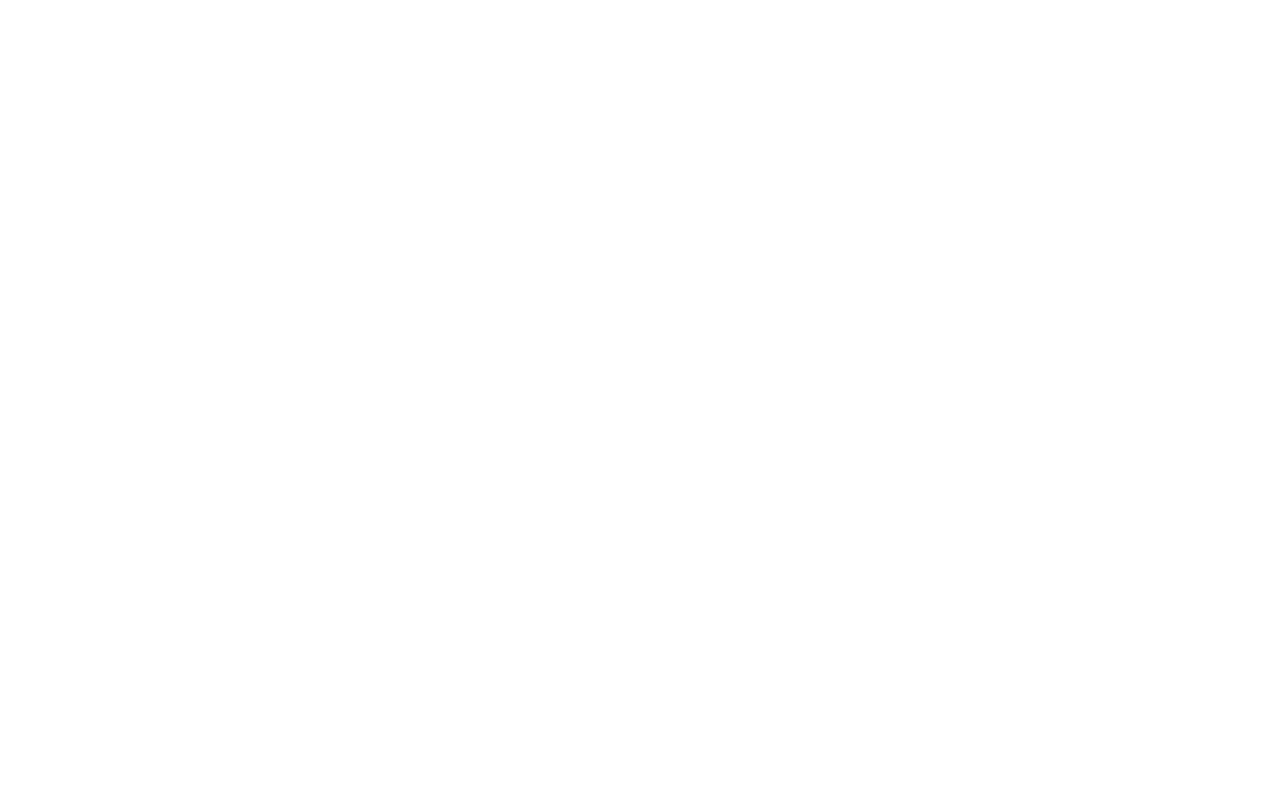
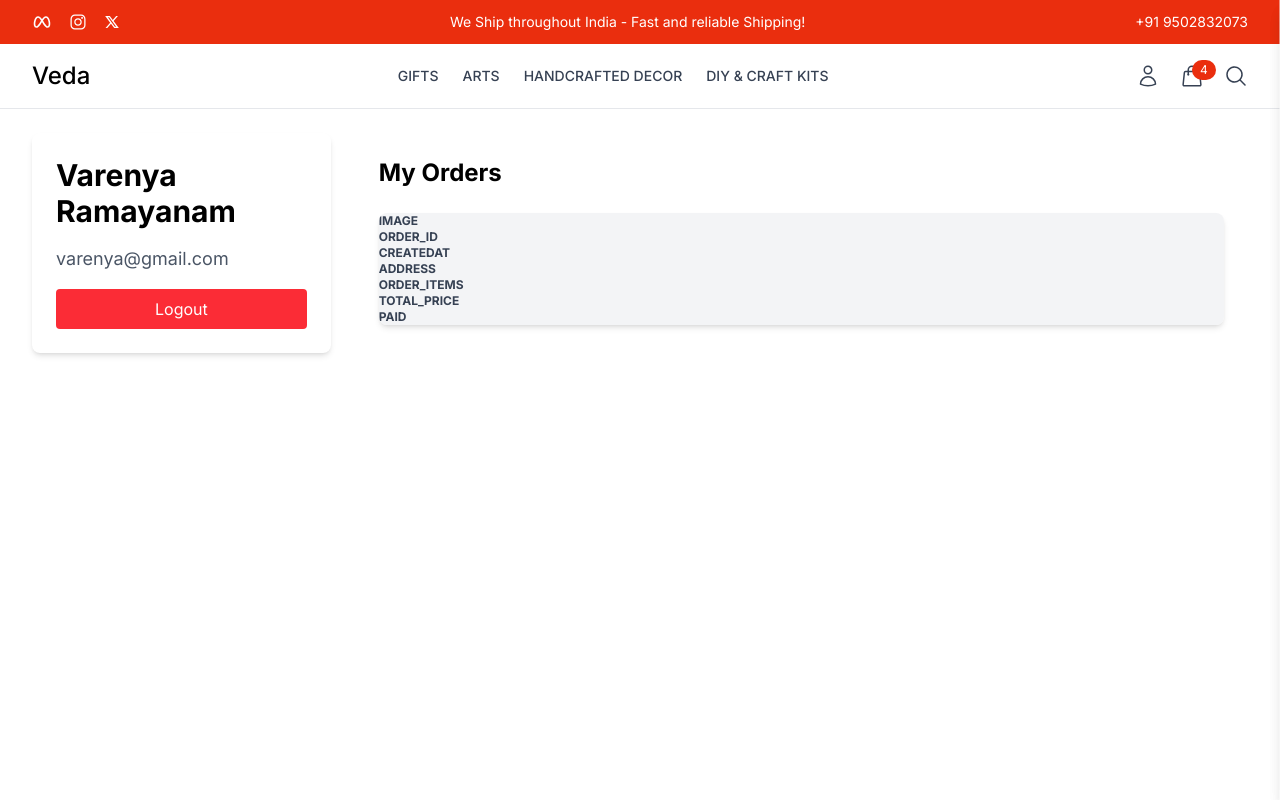
Before and after one commit to Varenya-ramayanam/Veda, a React (Vite) app in the folder frontend/: page /profile in a window 1280 px wide. Before the commit this address had no page. Shown: the top 800 px of the page. Built offline with nearby package versions, Linux system fonts and the light colour scheme.

Commit message:
Added tenplate for profile page

```diff
--- a/frontend/src/App.jsx
+++ b/frontend/src/App.jsx
@@ -4,6 +4,7 @@
 import { ToastContainer } from "react-toastify";
 import Login from "./pages/Login";
 import Register from "./pages/Register";
+import Profile from "./pages/Profile";
 function App() {
   return (
     <BrowserRouter future={{ v7_startTransition: true, v7_reactiveId: true }}>
@@ -14,6 +15,7 @@
           <Route index element={<Home />}></Route>
           <Route path="login" element={<Login/>}></Route>
           <Route path="register" element={<Register/>}></Route>
+          <Route path="profile" element={<Profile/>}></Route>
         </Route>
         {/* adminLayout */}
       </Routes>
--- /dev/null
+++ b/frontend/src/pages/MyOrdersPage.jsx
@@ -0,0 +1,103 @@
+import { useEffect, useState } from "react";
+
+const MyOrdersPage = () => {
+  const [orders, setOrders] = useState([]);
+  const [loading, setLoading] = useState(true);
+
+  useEffect(() => {
+    // Fetch orders from the API
+    setTimeout(() => {
+      // Simulating an API call
+      const fetchedOrders = [
+        {
+          _id: 1,
+          item: "Product 1",
+          createdAt: new Date(),
+          address: "123 Main St",
+          orderItems: [
+            {
+              id: 1,
+              name: "Product 1",
+              quantity: 2,
+              price: 20,
+              image: "https://picsum.photos/200/300?random=1",
+            },
+          ],
+            totalPrice: 40,
+            isPaid: true,
+        },
+        {
+          _id: 2,
+          item: "Product 2",
+          createdAt: new Date(),
+          address: "456 Elm St",
+          orderItems: [
+            {
+              id: 2,
+              name: "Product 2",
+              quantity: 1,
+              price: 30,
+              image: "https://picsum.photos/200/300?random=2",
+            },
+          ],
+            totalPrice: 30,
+            isPaid: false,
+        },
+        {
+          _id: 3,
+          item: "Product 3",
+          createdAt: new Date(),
+          address: "789 Oak St",
+          orderItems: [
+            {
+              id: 3,
+              name: "Product 3",
+              quantity: 3,
+              price: 15,
+              image: "https://picsum.photos/200/300?random=3",
+            },
+          ],
+            totalPrice: 45,
+            isPaid: true,
+        }
+      ];
+      setOrders(fetchedOrders);
+      setLoading(false);
+    }, 1000);
+  }, []);
+
+  return <div className="max-w-7xl mx-auto p-4 sm:p-6">
+    <h2 className="text-xl sm:text-2xl font-bold mb-6">
+        My Orders
+    </h2>
+    <div className="relative shadow-md sm:rounded-lg overflow-hidden">
+        <table className="min-w-full text-left text-gray-500">
+            <th  className="bg-gray-100 text-xs uppercase text-gray-700">
+                <tr className="py-2 px-4 sm:py-3">
+                    Image
+                </tr>
+                <tr className="py-2 px-4 sm:py-3">
+                    Order_id
+                </tr>
+                <tr className="py-2 px-4 sm:py-3">
+                    createdAt
+                </tr>
+                <tr className="py-2 px-4 sm:py-3">
+                    Address
+                </tr>
+                <tr className="py-2 px-4 sm:py-3">
+                    Order_Items
+                </tr>
+                <tr className="py-2 px-4 sm:py-3">
+                    Total_Price
+                </tr>
+                <tr className="py-2 px-4 sm:py-3">
+                    Paid
+                </tr>
+            </th>
+        </table>
+    </div>
+  </div>;
+};
+
+export default MyOrdersPage;
--- /dev/null
+++ b/frontend/src/pages/Profile.jsx
@@ -0,0 +1,31 @@
+import React from 'react'
+import MyOrdersPage from './MyOrdersPage'
+
+const Profile = () => {
+  return (
+    <div className='min-h-screen flex flex-col '>
+        <div className='flex-grow container mx-auto p-4 md:p-6'>
+            <div className='flex flex-col md:flex-row md:space-x-6 space-y-6 md:space-y-0'>
+                {/* Left section  */}
+                <div className='w-full md:w-1/3 lg:w-1/4 shadow-md rounded-lg p-6 bg-white'>
+                    <h1 className='text-2xl md:text-3xl font-bold mb-4'>
+                        Varenya Ramayanam
+                    </h1>
+                    <p className='text-lg text-gray-600 mb-4'>
+                        varenya@gmail.com
+                    </p>
+                    <button className='w-full bg-red-500 text-white py-2 px-4 rounded hover:bg-red-600'>
+                        Logout
+                    </button>
+                </div>
+                {/* Right section */}
+                <div className='w-full md:w-2/3 lg:w-3/4'>
+                    <MyOrdersPage/>
+                </div>
+            </div>
+        </div>
+    </div>
+  )
+}
+
+export default Profile
```
